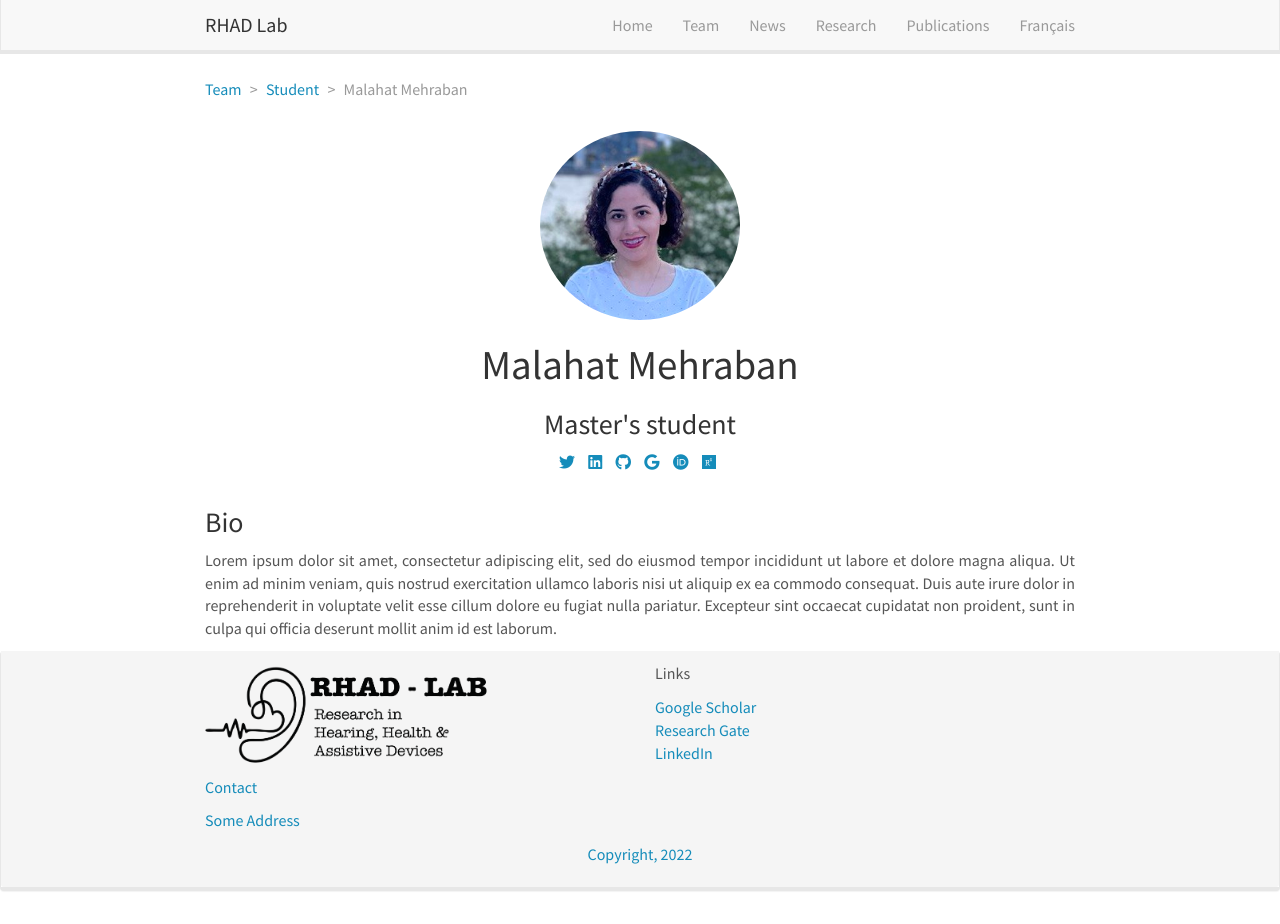
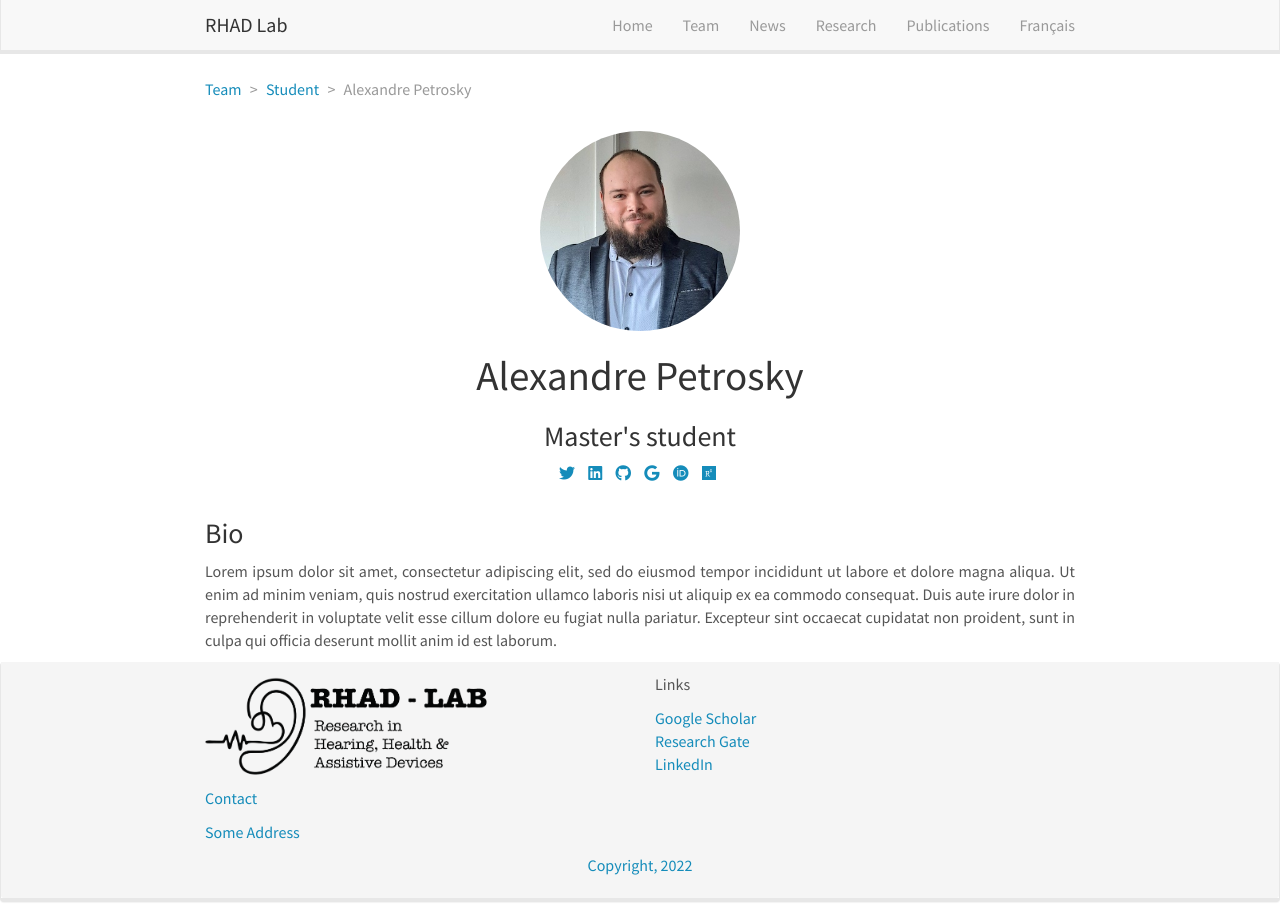
Before and after one commit to rhad-lab/rhad-lab.github.io, a Jekyll site: the page built from _pages/team/_posts/2021-11-24-researcher-student.md, in a window 1280 px wide and 924 px high. Built offline with Jekyll 4.4.1, drawn with Linux system fonts in a browser that asks for light colours; nearby versions of some CDN libraries.

Commit message:
Update 2021-11-24-researcher-student.md

```diff
--- a/_pages/team/_posts/2021-11-24-researcher-student.md
+++ b/_pages/team/_posts/2021-11-24-researcher-student.md
@@ -1,10 +1,10 @@
 ---
 layout: member
 category: student
-title: Malahat Mehraban
-image: 4.jpg
+title: Alexandre Petrosky
+image: 5.jpg
 role: Master's student
-permalink: 'team/Mehraban'
+permalink: 'team/Petrosky'
 social:
     twitter: https://twitter.com/
     linkedin: https://www.linkedin.com/
```
